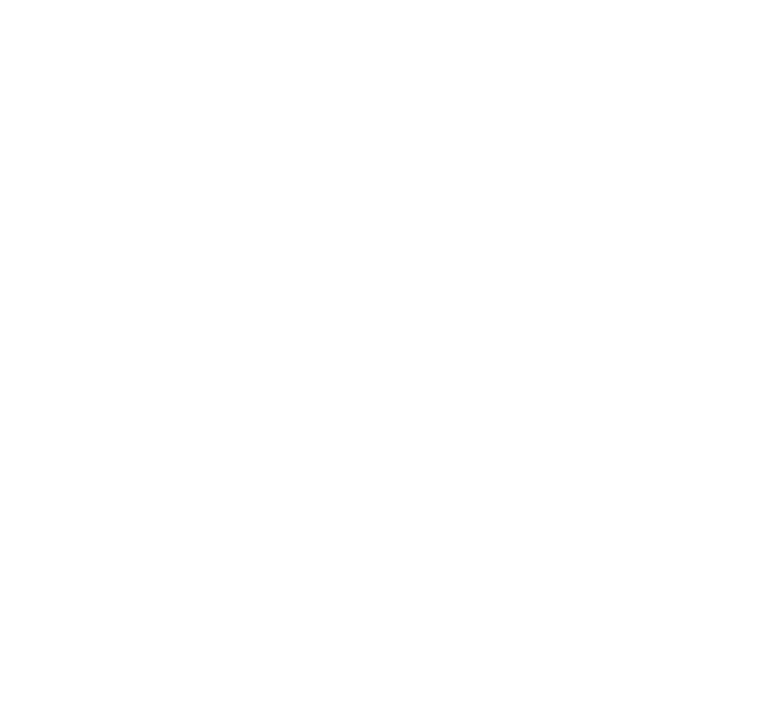
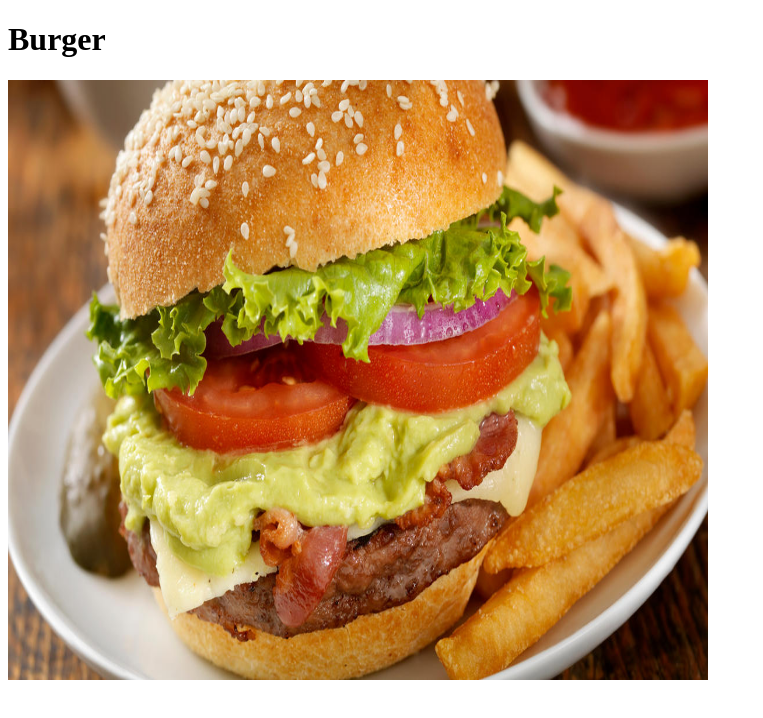
Before and after one commit to FreyChicken/odin_recipes, a plain HTML site: page recipes/burger.html in a window 1280 px wide. Shown: the whole page, without its empty margins (0-763 px from the left). Drawn offline with Linux system fonts and the light colour scheme.

Commit message:
Add picture of Burger into Burger.html

```diff
--- a/recipes/burger.html
+++ b/recipes/burger.html
@@ -6,8 +6,8 @@
     <link rel="icon" type="jpg" href="../images/burger.jpg">
 </head>
 <body>
-
-
+    <h1>Burger</h1>
+    <img src="../images/burger.jpg" alt="A tasty Burger" height="600" width="700">
 
 </body>
 </html>
```
